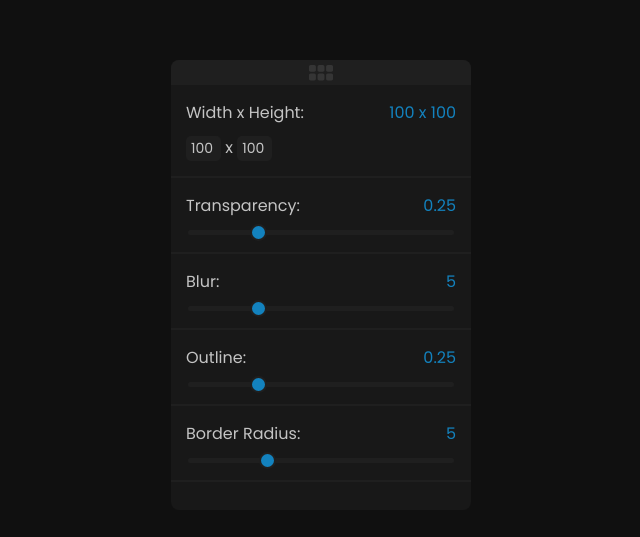
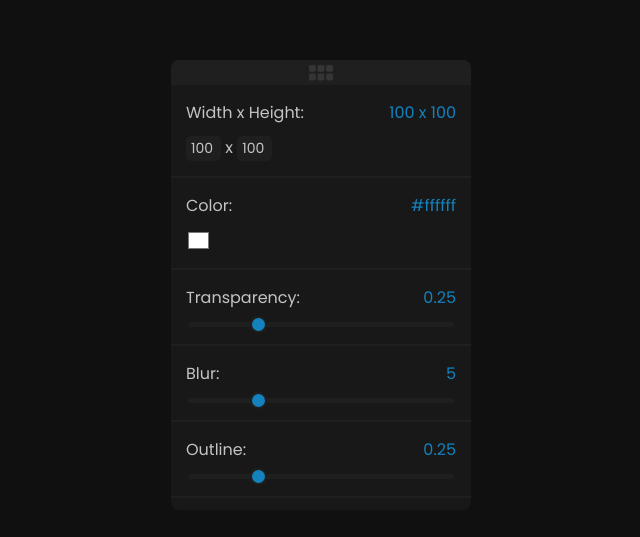
Before and after one commit to bedirhandogan/css-glass-creator, a React (Create React App) app: page / in a window 1280 px wide. Shown: the part 115-652 px from the top of the page, without its empty margins (319-959 px from the left). Built offline with nearby package versions, Linux system fonts and the light colour scheme.

Commit message:
feat(arrangement): color settings

```diff
--- a/src/components/Layout/Arrangement/index.jsx
+++ b/src/components/Layout/Arrangement/index.jsx
@@ -5,6 +5,7 @@ import {useState} from "react";
 
 export default function Arrangement() {
     const [values, setValues] = useState({
+        color: '#ffffff',
         width: 100,
         height: 100,
         transparency: 25,
@@ -15,6 +16,9 @@ export default function Arrangement() {
 
     function handler(value, event) {
         switch (value) {
+            case 'color':
+                setValues({...values, color: event.target.value});
+                break;
             case 'width':
                 setValues({...values, width: values.width > 300 ? '300' : event.target.value});
                 break;
@@ -60,6 +64,11 @@ export default function Arrangement() {
             </div>
 
             <div className={'section'}>
+                <h3>Color: <span className={'value'}>{values.color}</span> </h3>
+                <input type={'color'} value={values.color} onChange={event => handler('color', event)} />
+            </div>
+
+            <div className={'section'}>
                 <h3> Transparency: <span className={'value'}>{values.transparency <= 99 ? `0.${values.transparency}` : '1'}</span> </h3>
                 <input type={'range'} value={values.transparency} onChange={event =>  handler('transparency', event)}></input>
             </div>
--- a/src/components/Layout/Arrangement/styles.css
+++ b/src/components/Layout/Arrangement/styles.css
@@ -4,12 +4,15 @@
     background-color: var(--background-color-second);
     border-radius: var(--border-radius);
     overflow: hidden;
+    overflow-y: auto;
 }
 
 .arrangement .upper-area {
     width: 100%;
     height: 25px;
     background-color: var(--background-color-third);
+    position: sticky;
+    top: 0;
     display: flex;
     align-items: center;
     justify-content: center;
@@ -72,6 +75,15 @@ input::-webkit-inner-spin-button {
     color: var(--color-white);
 }
 
+.arrangement .section input[type="color"] {
+    all: unset;
+    background: transparent;
+    cursor: pointer;
+    height: 25px;
+    padding: 0;
+    width: 25px;
+}
+
 .arrangement .section h3 .value {
     color: #1382be;
 }
```
